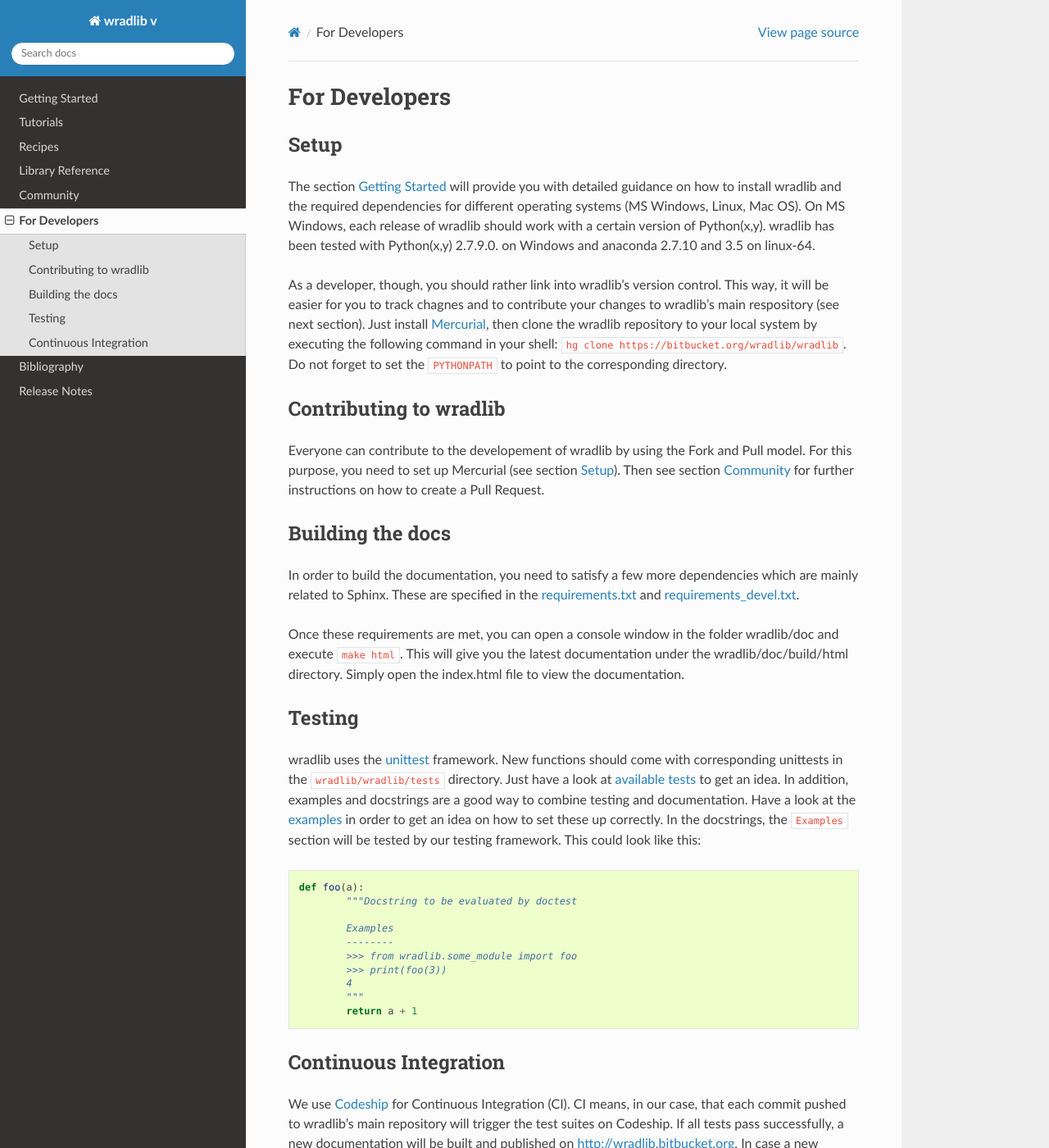
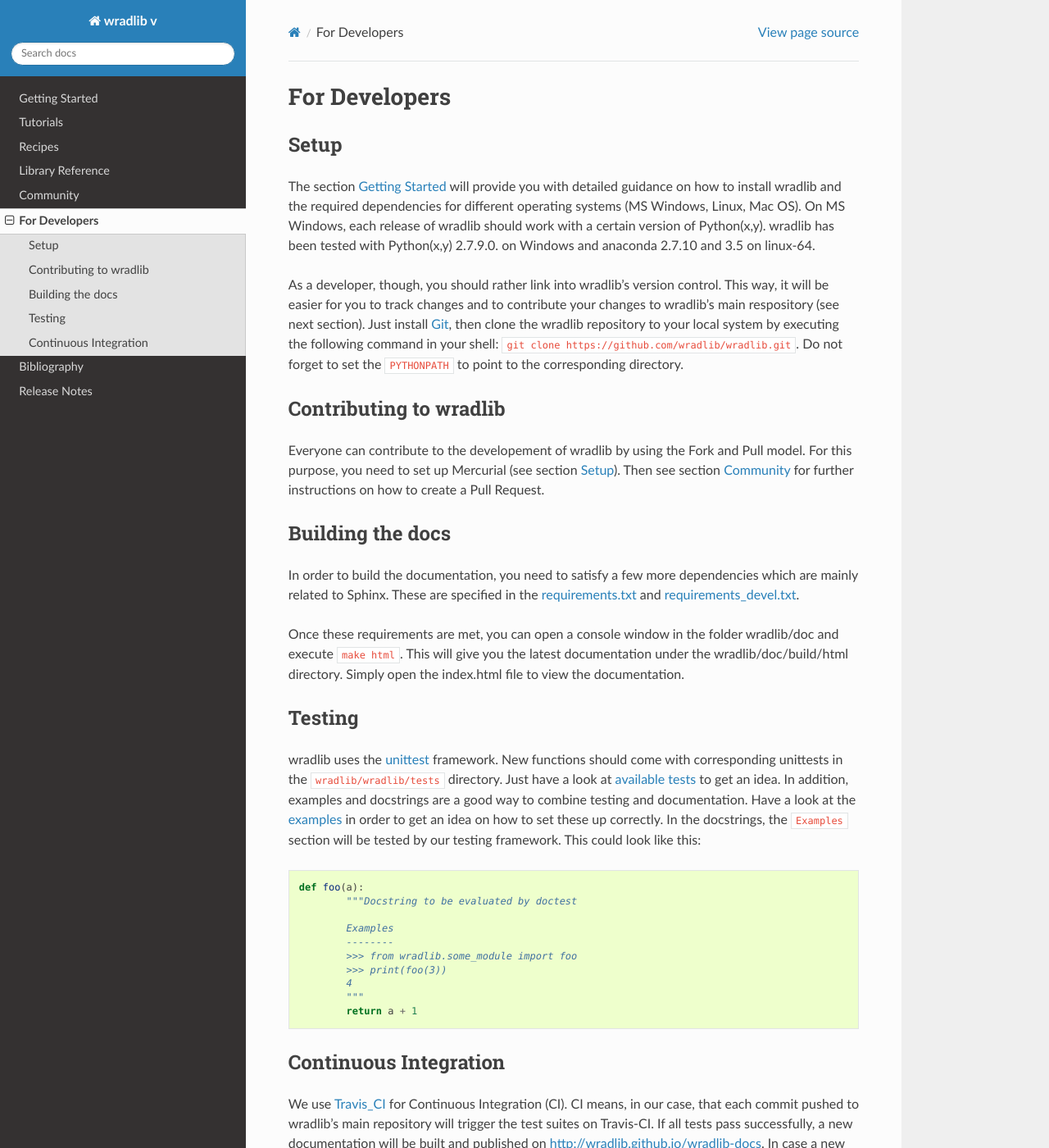
Before and after one commit to wradlib/wradlib-docs, a Sphinx documentation site: the page built from source/dev_setup.rst, in a window 1280 px wide and 1400 px high. Shown: the whole window at 82% size. Built offline with Sphinx 7.4.7 and the Read the Docs theme 2.0.0, drawn with Linux system fonts in a browser that asks for light colours.

Commit message:
DOC: `fix dev_setup.rst`

```diff
--- a/source/dev_setup.rst
+++ b/source/dev_setup.rst
@@ -5,7 +5,7 @@
 -----
 The section :doc:`gettingstarted` will provide you with detailed guidance on how to install wradlib and the required dependencies for different operating systems (MS Windows, Linux, Mac OS). On MS Windows, each release of wradlib should work with a certain version of Python(x,y). wradlib |release| has been tested with Python(x,y) 2.7.9.0. on Windows and anaconda 2.7.10 and 3.5 on linux-64.
 
-As a developer, though, you should rather link into wradlib's version control. This way, it will be easier for you to track chagnes and to contribute your changes to wradlib's main respository (see next section). Just install `Mercurial <http://mercurial.selenic.com/>`_, then clone the wradlib repository to your local system by executing the following command in your shell: ``hg clone https://bitbucket.org/wradlib/wradlib``. Do not forget to set the ``PYTHONPATH`` to point to the corresponding directory.
+As a developer, though, you should rather link into wradlib's version control. This way, it will be easier for you to track changes and to contribute your changes to wradlib's main respository (see next section). Just install `Git <https://git-scm.com/>`_, then clone the wradlib repository to your local system by executing the following command in your shell: ``git clone https://github.com/wradlib/wradlib.git``. Do not forget to set the ``PYTHONPATH`` to point to the corresponding directory.
 
 
 Contributing to wradlib
@@ -15,14 +15,14 @@
 
 Building the docs
 -----------------
-In order to build the documentation, you need to satisfy a few more dependencies which are mainly related to Sphinx. These are specified in the `requirements.txt <https://bitbucket.org/wradlib/wradlib/src/default/requirements.txt>`_ and `requirements_devel.txt <https://bitbucket.org/wradlib/wradlib/src/default/requirements_devel.txt>`_.
+In order to build the documentation, you need to satisfy a few more dependencies which are mainly related to Sphinx. These are specified in the `requirements.txt <https://github.com/wradlib/wradlib/blob/master/requirements.txt>`_ and `requirements_devel.txt <https://github.com/wradlib/wradlib/blob/master/requirements_devel.txt>`_.
 
 Once these requirements are met, you can open a console window in the folder wradlib/doc and execute ``make html``. This will give you the latest documentation under the wradlib/doc/build/html directory. Simply open the index.html file to view the documentation.
 
 
 Testing
 -------
-wradlib uses the `unittest <http://pythontesting.net/framework/unittest/unittest-introduction/>`_ framework. New functions should come with corresponding unittests in the ``wradlib/wradlib/tests`` directory. Just have a look at `available tests <https://bitbucket.org/wradlib/wradlib/src/default/wradlib/tests>`_ to get an idea. In addition, examples and docstrings are a good way to combine testing and documentation. Have a look at the `examples <https://bitbucket.org/wradlib/wradlib/src/default/examples>`_ in order to get an idea on how to set these up correctly. In the docstrings, the ``Examples`` section will be tested by our testing framework. This could look like this::
+wradlib uses the `unittest <http://pythontesting.net/framework/unittest/unittest-introduction/>`_ framework. New functions should come with corresponding unittests in the ``wradlib/wradlib/tests`` directory. Just have a look at `available tests <https://github.com/wradlib/wradlib/tree/master/wradlib/tests>`_ to get an idea. In addition, examples and docstrings are a good way to combine testing and documentation. Have a look at the `examples <https://github.com/wradlib/wradlib/tree/master/examples>`_ in order to get an idea on how to set these up correctly. In the docstrings, the ``Examples`` section will be tested by our testing framework. This could look like this::
 
 	def foo(a):
 		"""Docstring to be evaluated by doctest
@@ -38,4 +38,4 @@
 
 Continuous Integration
 ----------------------
-We use `Codeship <http://www.codeship.io>`_ for Continuous Integration (CI). CI means, in our case, that each commit pushed to wradlib's main repository will trigger the test suites on Codeship. If all tests pass successfully, a new documentation will be built and published on http://wradlib.bitbucket.org. In case a new release tag is associated with a commit, a new release will be distributed via `PyPI <https://pypi.python.org/pypi/wradlib>`_.
+We use `Travis_CI <https://travis-ci.org>`_ for Continuous Integration (CI). CI means, in our case, that each commit pushed to wradlib's main repository will trigger the test suites on Travis-CI. If all tests pass successfully, a new documentation will be built and published on http://wradlib.github.io/wradlib-docs. In case a new release tag is associated with a commit, a new release will be distributed via `PyPI <https://pypi.python.org/pypi/wradlib>`_.
```
